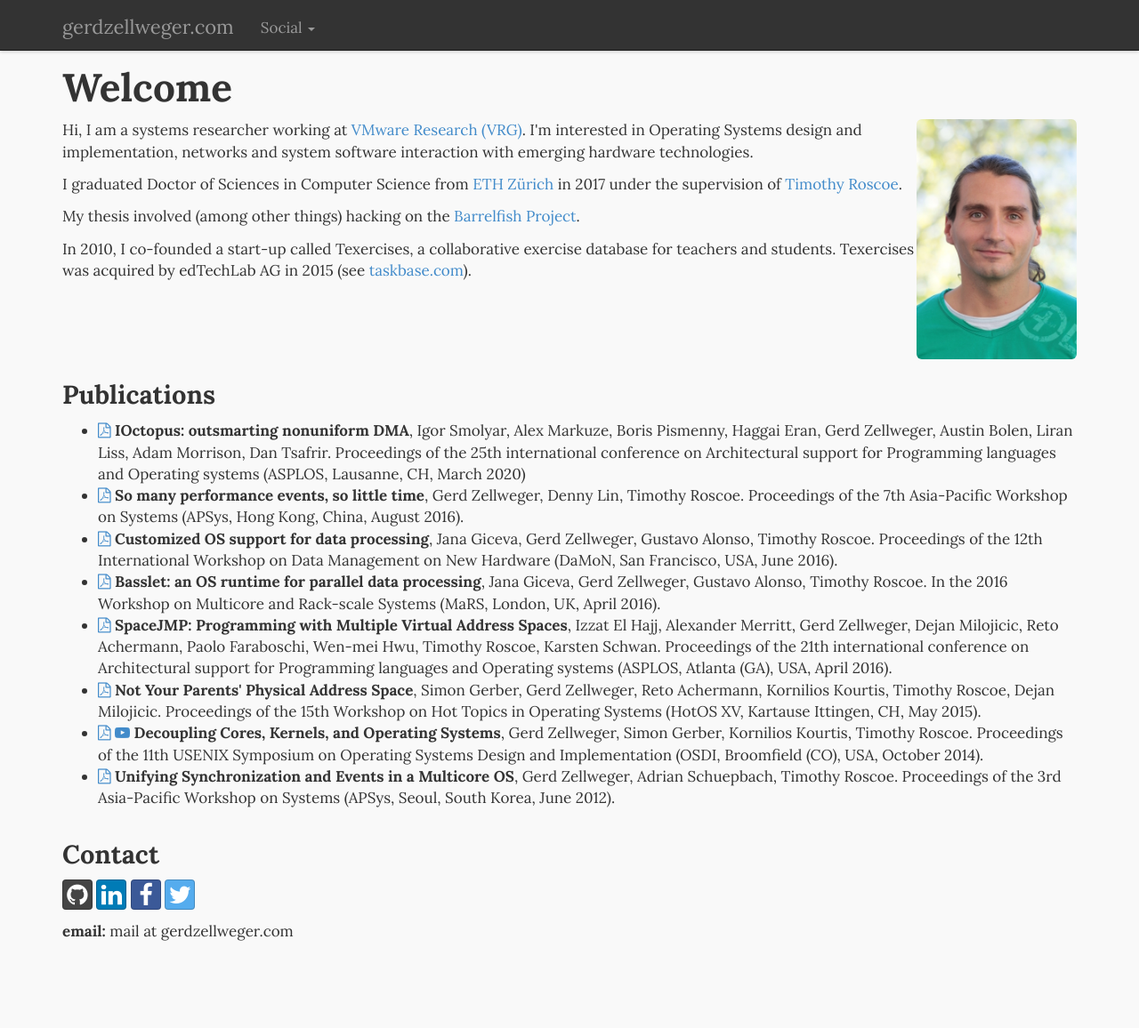
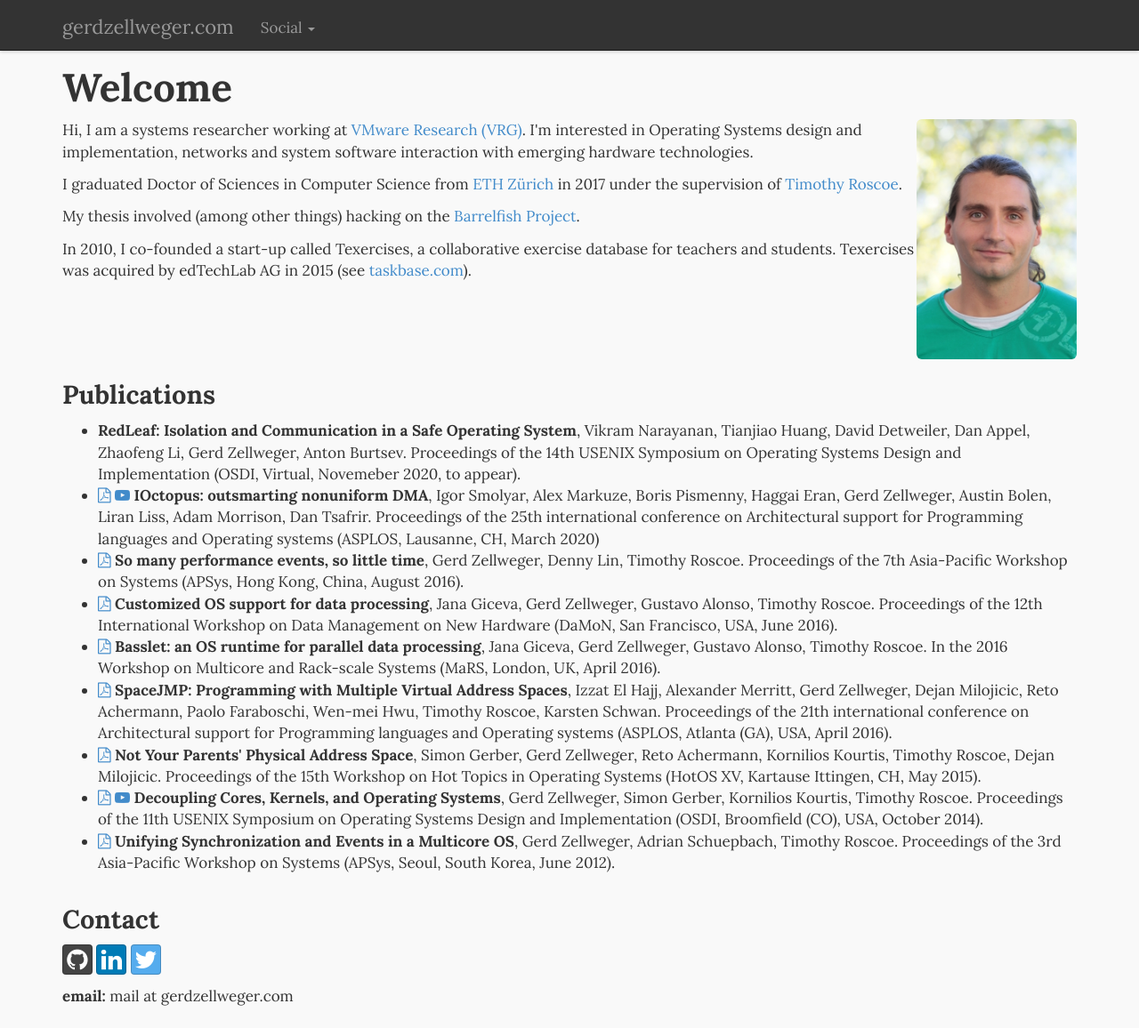
Before and after one commit to gz/website, a Jekyll site: the page built from index.html, in a window 1280 px wide and 1156 px high. Shown: the whole window at 89% size. Built offline with Jekyll 4.4.1, drawn with Linux system fonts in a browser that asks for light colours; nearby versions of some CDN libraries; Markdown is read by kramdown in place of the engine named in the settings.

Commit message:
Update index.html

```diff
--- a/index.html
+++ b/index.html
@@ -30,10 +30,18 @@
 <h3>Publications</h3>
 <ul class="unstyled">
   <li>
+    <strong>RedLeaf: Isolation and Communication in a Safe Operating System</strong>,
+    Vikram Narayanan, Tianjiao Huang, David Detweiler, Dan Appel, Zhaofeng Li, Gerd Zellweger, Anton Burtsev. Proceedings of the 14th USENIX Symposium on Operating Systems Design and Implementation (OSDI, Virtual, Novemeber 2020, to appear).
+  </li>
+
+
+  <li>
     <a href="papers/ioctopus-asplos20.pdf"><i class="fa fa-file-pdf-o"></i></a>
+    <a href="https://www.youtube.com/watch?v=RXBYjiVdsY8"><i class="fa fa-youtube-play"></i></a>
     <strong>IOctopus: outsmarting nonuniform DMA</strong>,
     Igor Smolyar, Alex Markuze, Boris Pismenny, Haggai Eran, Gerd Zellweger, Austin Bolen, Liran Liss, Adam Morrison, Dan Tsafrir. Proceedings of the 25th international conference on Architectural support for Programming languages and Operating systems (ASPLOS, Lausanne, CH, March 2020)
   </li>
+
   <li>
         <a href="papers/glatt-apsys16.pdf"><i class="fa fa-file-pdf-o"></i></a>
         <strong>So many performance events, so little time</strong>, Gerd Zellweger, Denny Lin, Timothy Roscoe. Proceedings of the 7th Asia-Pacific Workshop on Systems (APSys, Hong Kong, China, August 2016).
@@ -74,9 +82,6 @@
           <a class="btn btn-social-icon btn-linkedin" href="http://www.linkedin.com/pub/gerd-zellweger/29/714/624">
              <span class="fa fa-linkedin"></span>
           </a>
-          <a class="btn btn-social-icon btn-facebook" href="https://www.facebook.com/gerdzellweger">
-             <span class="fa fa-facebook"></span>
-          </a>
           <a class="btn btn-social-icon btn-twitter" href="https://twitter.com/gerdzellweger">
              <span class="fa fa-twitter"></span>
           </a>
```
